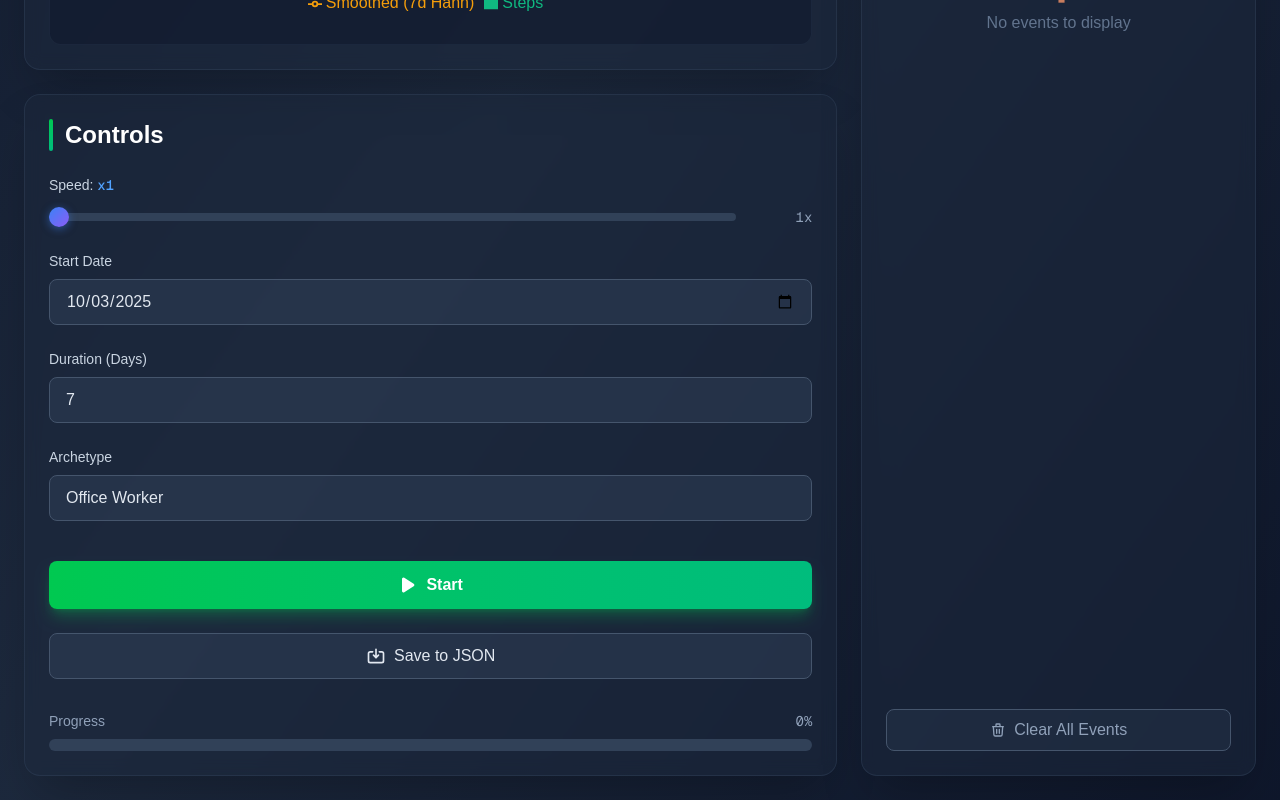
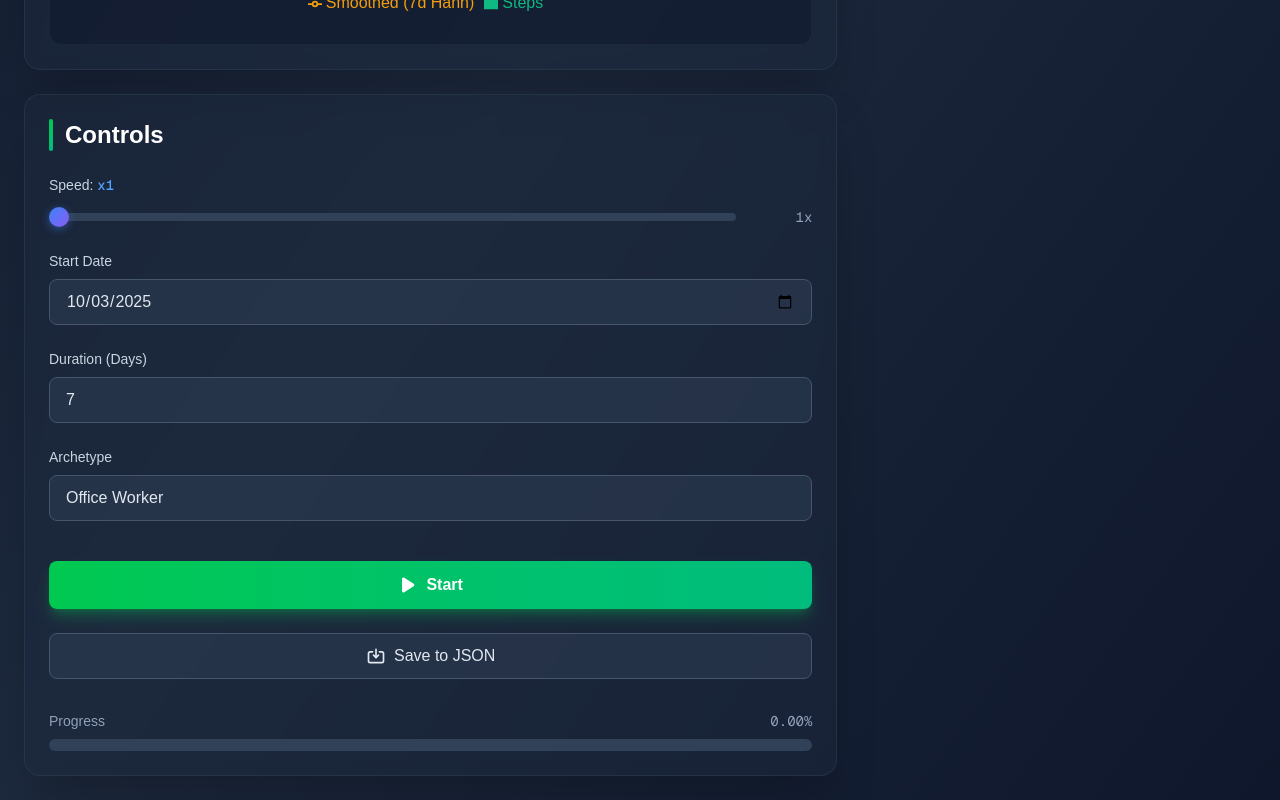
Before and after one commit to pradeepmdk/watch-simultor, a Next.js app: page / in a window 1280 px wide. Shown: the part 988-1788 px from the top of the page. Built offline with nearby package versions, Linux system fonts and the light colour scheme.

Commit message:
feat: add event logging for simulation state changes and fix progress display bounds

```diff
--- a/src/components/ControlPanel.tsx
+++ b/src/components/ControlPanel.tsx
@@ -8,6 +8,7 @@ import {
   setStartDate as setStartDateAction,
   setDuration as setDurationAction,
   setArchetype as setArchetypeAction,
+  addEvent,
 } from 'energy/lib/features/timerSlice';
 
 export function ControlPanel() {
@@ -24,11 +25,30 @@ export function ControlPanel() {
 
   const handleStart = () => {
     dispatch(startTimer());
+    dispatch(
+      addEvent({
+        timestamp: new Date().toISOString(),
+        type: 'NEW_STATE',
+        message: `Simulation started at speed x${speed}`,
+        data: { action: 'start', speed },
+      })
+    );
   };
 
   const handlePause = () => {
     dispatch(pauseTimer());
+    dispatch(
+      addEvent({
+        timestamp: new Date().toISOString(),
+        type: 'NEW_STATE',
+        message: `Simulation paused at speed x${speed}`,
+        data: { action: 'pause', speed },
+      })
+    );
   };
+
+  const safeProgress = Number.isFinite(progress) ? Math.min(Math.max(progress, 0), 100) : 0;
+  const progressLabel = `${safeProgress.toFixed(2)}%`;
 
   const handleSaveJSON = () => {
     const data = {
@@ -179,12 +199,12 @@ export function ControlPanel() {
         <div className="pt-2">
           <div className="flex justify-between text-sm text-slate-400 mb-2">
             <span>Progress</span>
-            <span className="font-mono">{progress}%</span>
+            <span className="font-mono">{progressLabel}</span>
           </div>
           <div className="h-3 bg-slate-700 rounded-full overflow-hidden">
             <div
               className="h-full bg-gradient-to-r from-blue-500 to-purple-500 transition-all duration-300 rounded-full"
-              style={{ width: `${progress}%` }}
+              style={{ width: `${safeProgress}%` }}
             />
           </div>
         </div>
--- a/src/components/EventLogPanel.tsx
+++ b/src/components/EventLogPanel.tsx
@@ -36,7 +36,7 @@ export function EventLogPanel() {
     : events.filter(event => event.type === filter);
 
   return (
-    <div className="bg-slate-800/50 backdrop-blur-sm rounded-2xl border border-slate-700/50 p-6 shadow-2xl h-full flex flex-col">
+    <div className="bg-slate-800/50 backdrop-blur-sm rounded-2xl border border-slate-700/50 p-6 shadow-2xl h-full max-h-[calc(100vh-180px)] flex flex-col">
       <div className="flex items-center justify-between mb-6">
         <div className="flex items-center gap-3">
           <div className="w-1 h-8 bg-gradient-to-b from-purple-500 to-pink-500 rounded-full"></div>
@@ -77,7 +77,7 @@ export function EventLogPanel() {
       {/* Event List */}
       <div
         ref={scrollRef}
-        className="flex-1 overflow-y-auto space-y-2 scrollbar-thin scrollbar-thumb-slate-600 scrollbar-track-slate-800/50 min-h-[400px]"
+        className="flex-1 overflow-y-auto space-y-2 scrollbar-thin scrollbar-thumb-slate-600 scrollbar-track-slate-800/50"
       >
         {filteredEvents.length === 0 ? (
           <div className="flex items-center justify-center h-full text-slate-500">
```
